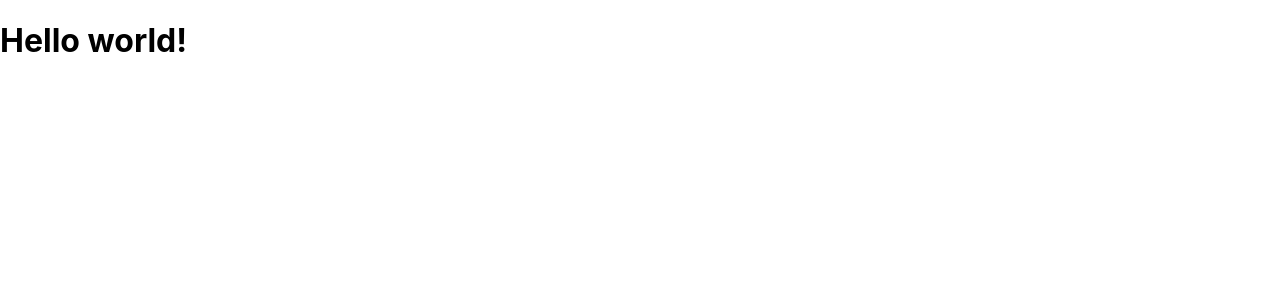
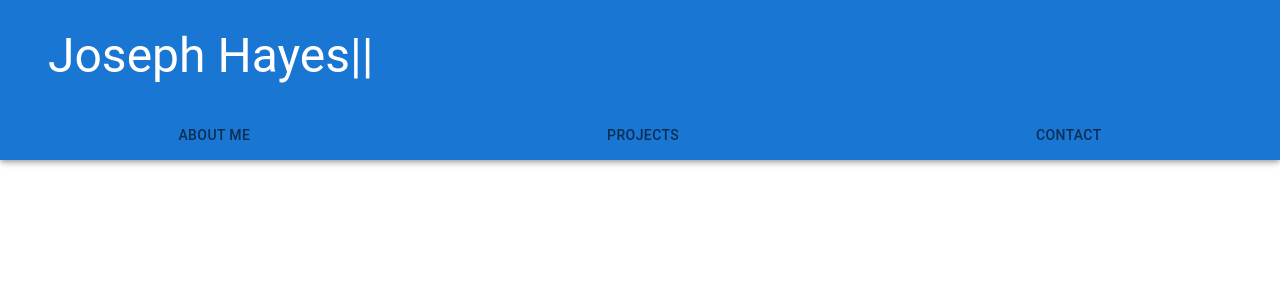
Before and after one commit to josephehayes/React-Portfolio, a React (Create React App) app in the folder client/: page / in a window 1280 px wide. Shown: the top 300 px of the page. Built offline with nearby package versions, Linux system fonts and the light colour scheme.

Commit message:
adjusted MUI styling

```diff
--- a/client/src/App.css
+++ b/client/src/App.css
@@ -1,38 +1,4 @@
-.App {
-  text-align: center;
+.tabs {
+  font-size: 40px;
+  color: red;
 }
-
-.App-logo {
-  height: 40vmin;
-  pointer-events: none;
-}
-
-@media (prefers-reduced-motion: no-preference) {
-  .App-logo {
-    animation: App-logo-spin infinite 20s linear;
-  }
-}
-
-.App-header {
-  background-color: #282c34;
-  min-height: 100vh;
-  display: flex;
-  flex-direction: column;
-  align-items: center;
-  justify-content: center;
-  font-size: calc(10px + 2vmin);
-  color: white;
-}
-
-.App-link {
-  color: #61dafb;
-}
-
-@keyframes App-logo-spin {
-  from {
-    transform: rotate(0deg);
-  }
-  to {
-    transform: rotate(360deg);
-  }
-}
--- a/client/src/App.js
+++ b/client/src/App.js
@@ -2,11 +2,13 @@ import './App.css';
 import React from 'react';
 // eslint-disable-next-line
 import { BrowserRouter as Router, Routes, Route } from 'react-router-dom';
+import Header from './components/header';
 
 function App() {
   return (
     <html class=''>
       <div class=''>
+        <Header/>
         <div class=''>
         <h1 className="">
           Hello world!
--- a/client/src/components/header.js
+++ b/client/src/components/header.js
@@ -1,24 +1,28 @@
 import React from 'react';
 import { Link } from 'react-dom';
 import { BrowserRouter as Router, Routes, Route } from 'react-router-dom';
-import Container from '@mui/material/Container';
 import Tabs from '@mui/material/Tabs';
 import Tab from '@mui/material/Tab';
 import AppBar from '@mui/material/AppBar';
 import Toolbar from '@mui/material/Toolbar';
-import Box from '@mui/material/Box'
+import { Box, Typography, createTheme } from '@mui/material';
+
 
 const Header = () => {
     return (
         <AppBar>
-            <Toolbar>
-                Logo
+            <Box>
+            <Toolbar sx={{ my: 3, mx: 3 }}>
+                <Typography component='h1' variant='h3'>
+                Joseph Hayes||
+                </Typography>
             </Toolbar>
-            <Tabs>
-                <Tab label='About Me'/>
-                <Tab label='Projects'/>
-                <Tab label='Contact'/>
+            <Tabs centered={true}>
+                <Tab sx={{ mx: 'auto', my: 'auto' }} label='About Me'/>
+                <Tab sx={{ mx: 'auto', my: 'auto' }} label='Projects'/>
+                <Tab sx={{ mx: 'auto', my: 'auto' }} label='Contact'/>
             </Tabs>
+            </Box>
         </AppBar>
     );
 }
```
Also changed, not shown: package.json (+6 -1 lines), 1 other file (tests, documents, lock files or other folders).
